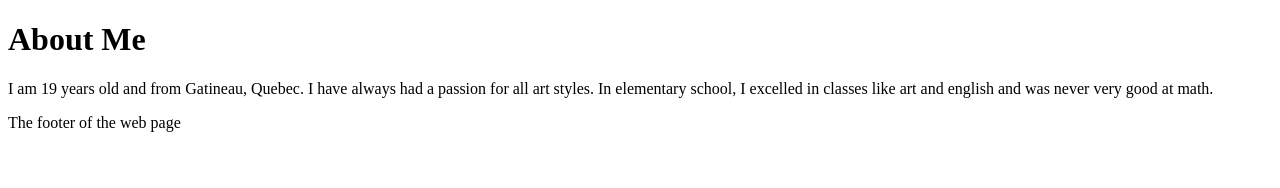
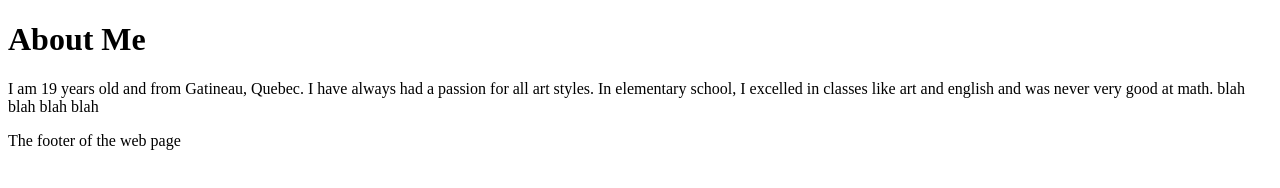
Before and after one commit to pari0137/pari0137.github.io, a plain HTML site: page html-assignment/index.html in a window 1280 px wide. Drawn offline with Linux system fonts and the light colour scheme.

Commit message:
Added a new line

```diff
--- a/html-assignment/index.html
+++ b/html-assignment/index.html
@@ -12,6 +12,7 @@
     </header>
     <main>
         <p> I am 19 years old and from Gatineau, Quebec. I have always had a passion for all art styles. In elementary school, I excelled in classes like art and english and was never very good at math.
+            blah blah blah blah
         </p>
     </main>
     <footer>The footer of the web page</footer>
```
